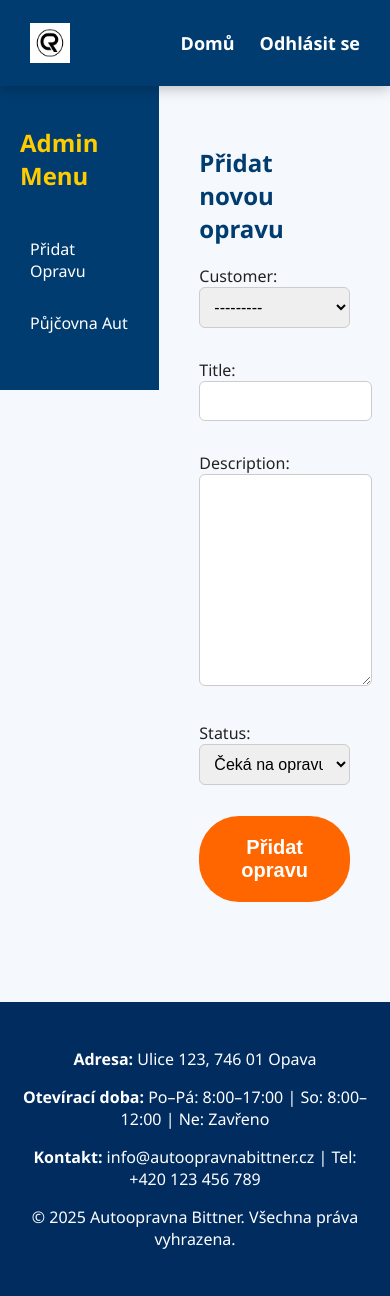
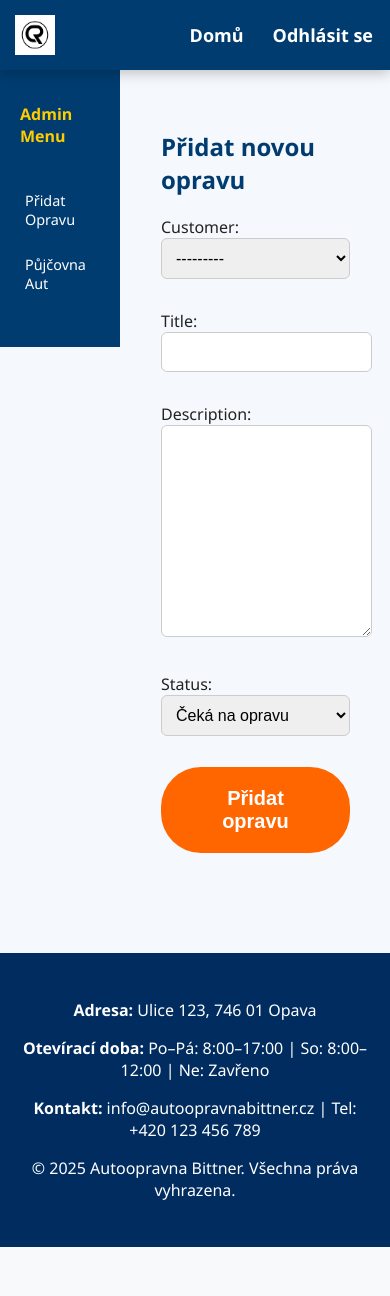
Before and after one commit to JakubBittner/Autoopravna_projekt, a Django app: page /admin-dashboard/ in a window 390 px wide. After the commit the page ends 1247 px from the top, so only its background shows below. Run offline with Django 5.2, Linux system fonts and the light colour scheme; a user stored in the database is signed in; data comes from the database, SQL or seed files in the repository; both versions use the stored data as it was after the commit.

Commit message:
mobilní rozhraní - úprava sidebaru v admin dashboard

```diff
--- a/hlavni/static/css/admin-dashboard.css
+++ b/hlavni/static/css/admin-dashboard.css
@@ -68,6 +68,19 @@
     width: 100%;
 }
 
+@media (max-width: 768px) {
+  .navbar {
+    padding: 10px 15px; /* menší mezery okolo */
+    height: 50px; /* výška navbaru */
+  }
+
+  .navbar a {
+    font-size: 10px; /* menší text v odkazech */
+    margin: 0 2px; /* menší mezera mezi odkazy */
+  }
+
+}
+
 /* Kontejner */
 .admin-container {
     display: flex;
@@ -114,6 +127,28 @@
 .hidden {
     display: none;
   }
+
+
+  @media (max-width: 768px) {
+  .sidebar {
+    width: 80px; /* nebo méně */
+  }
+  .sidebar h2 {
+    font-size: 1rem; /* zmenšit text */
+  }
+  .sidebar ul li a {
+    padding: 8px 5px; /* menší padding */
+    font-size: 0.9rem;
+  }
+}
+
+@media (max-width: 768px) {
+  .admin-main {
+    margin-left: 1px; /* nebo méně, podle sidebaru */
+    padding: 20px;
+  }
+}
+
 
 /* Hlavní obsah */
 .admin-main {
```
Also changed, not shown: db.sqlite3.
